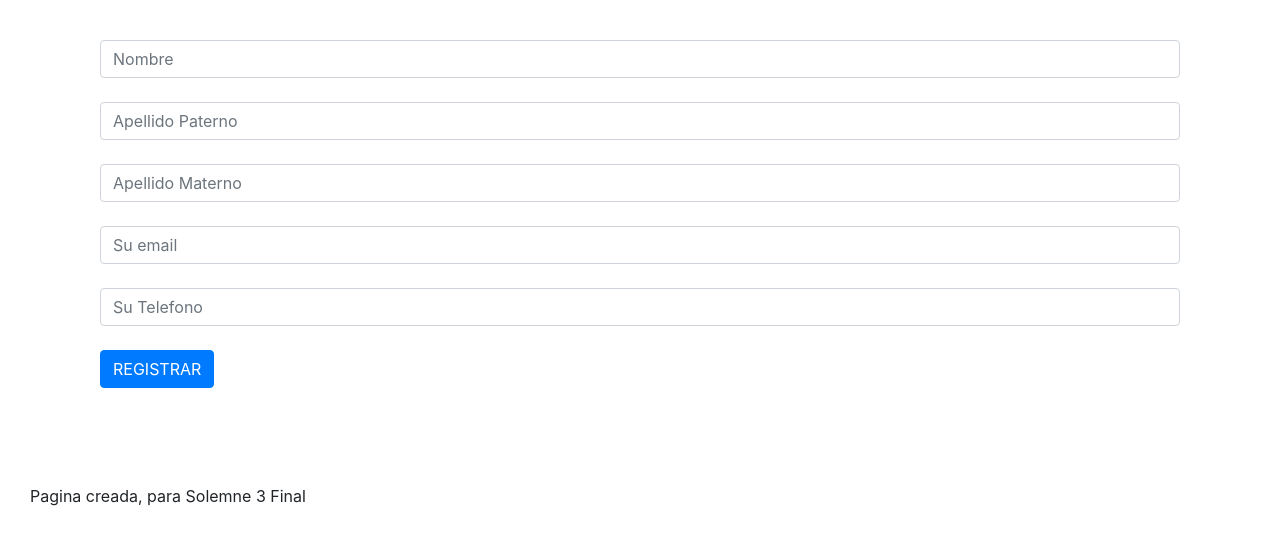
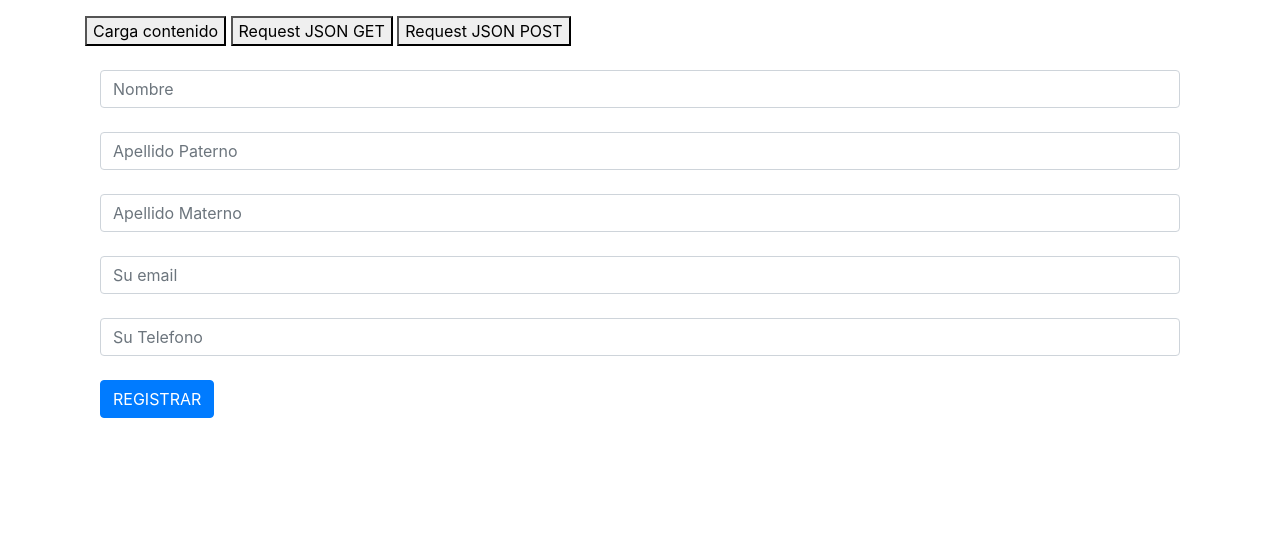
Before and after one commit to ifigueroator/solemne_final, a Django app: page / in a window 1280 px wide. Shown: the part 56-601 px from the top of the page. Run offline with Django 3.2, Linux system fonts and the light colour scheme; some libraries are stand-ins or nearby versions.

Commit message:
creacion de api rest y lista usuarios con axios

```diff
--- a/mantenedor/templates/home.html
+++ b/mantenedor/templates/home.html
@@ -19,79 +19,14 @@
   <!-- Bootstrap CSS -->
   <link rel="stylesheet" href="https://stackpath.bootstrapcdn.com/bootstrap/4.4.1/css/bootstrap.min.css" integrity="sha384-Vkoo8x4CGsO3+Hhxv8T/Q5PaXtkKtu6ug5TOeNV6gBiFeWPGFN9MuhOf23Q9Ifjh" crossorigin="anonymous">
 
-  <script src="https://cdnjs.cloudflare.com/ajax/libs/axios/0.21.0/axios.min.js"></script>
+  <script src="https://unpkg.com/axios/dist/axios.min.js"></script>
   <script src="https://code.jquery.com/jquery-3.5.1.slim.min.js"
   integrity="sha384-DfXdz2htPH0lsSSs5nCTpuj/zy4C+OGpamoFVy38MVBnE+IbbVYUew+OrCXaRkfj"
   crossorigin="anonymous"></script>
 
 
   <script>
-    $(document).ready(function () {
-      $("form[name='formContacto']")
-        .validate({
-          errorElement: 'span',
-          errorPlacement: function (error, element) {
-            error.addClass('invalid-feedback');
-            element.closest('.form-group').append(error);
-          },
-          highlight: function (element, errorClass, validClass) {
-            $(element).addClass('is-invalid');
-          },
-          unhighlight: function (element, errorClass, validClass) {
-            $(element).removeClass('is-invalid');
-          },
-          submitHandler: function(form) {
-            let txtnombre = $('#txtnombre');
-            let txtapellidop = $('#txtapellidop');
-            let txtapellidom = $('#txtapellidom');
-            let txtemail = $('#txtemail');
-            let txtfono = $('#txtfono');
 
-
-
-            axios.post('http://127.0.0.1:8000/admin/mantenedor/registro_cliente/add/', {
-              nombre:txtnombre.val() ,
-              apellidop: txtapellidop.val(),
-              apellidom: txtapellidom.val(),
-              email: txtemail.val(),
-              fono: txtfono.val(),
-              estado: 'Recepcionado'
-            }).then((respuesta) => {
-              $('#formSuccess').show();
-            }).catch((error) => {
-              console.error(error);
-            })
-           },
-          rules: {
-            txtTitulo: {
-              required: true,
-              normalizer: function (value) {
-                return $.trim(value);
-              },
-            },
-            txtCorreoElectronico: {
-              required: true,
-              email: true
-            },
-            txtMensaje: {
-              required: true,
-              normalizer: function (value) {
-                return $.trim(value);
-              },
-            },
-          },
-          messages: {
-            txtTitulo: 'El campo de titulo es requerido',
-            txtCorreoElectronico: {
-              required: 'El campo de correo electronico es requerido',
-              email: 'El campo de correo electronico debe ser un correo electronico',
-            },
-
-          }
-
-        })
-
-    });
 
   </script>
 
@@ -141,6 +76,12 @@
 
 </nav>
 
+ <!--FIN  NAV ---->
+ <style>
+  #loading {
+    display: none;
+  }
+</style>
 
 </head>
 
@@ -150,10 +91,42 @@
   <br>
   <br>
 
+ <div class="container">
+
+  <button id="carga_ajax">Carga contenido</button>
+  <button id="json_get">Request JSON GET</button>
+  <button id="json_post">Request JSON POST</button>
+  <div id="mensaje"></div>
+  <div id="loading"> Obteniendo datos...</div>
 
 
+ </div>
+  <script>
+var boton = document.getElementById('json_get');
+ boton.addEventListener('click', function() {
+   loading.style.display = 'block';
+   axios.get('http://127.0.0.1:8000/api/clientes/', {
+     responseType: 'json'
 
-  <form action="" name="formContacto">
+   })
+     .then(function(res) {
+       if(res.status==200) {
+         console.log(res.data);
+         mensaje.innerHTML = res.data.title;
+       }
+       console.log(res);
+     })
+     .catch(function(err) {
+       console.log(err);
+     })
+     .then(function() {
+       loading.style.display = 'none';
+     });
+ });
+  </script>
+
+
+  <form action="" name="json_post" id="json_post">
 
 
        <div class="container">
@@ -202,46 +175,8 @@
     </div>
 
 
-<div class="container-fluid">
 
 
-
-  <section>
-    <nav id="nav2">
-
-      <div class="row row-cols-2">
-        <div class="col"><br> </div>
-      </div>
-            <div class="row row-cols-2">
-        <div class="col"><i class="fa fa-wifi fa-5x" aria-hidden="true"></i></div>
-      </div>
-
-      <div class="row row-cols-2">
-        <div class="col"><br></div>
-      </div>
-      <div class="row row-cols-2">
-        <div class="col"><i class="fa fa-television fa-5x" aria-hidden="true"></i></div>
-      </div>
-      <div class="row row-cols-2">
-        <div class="col"><br></div>
-      </div>
-      <div class="row row-cols-2">
-        <div class="col"><i class="fa fa-volume-control-phone fa-5x" aria-hidden="true"></i></div>
-      </div>
-      <div class="row row-cols-2">
-        <div class="col"><br></div>
-      </div>
-
-    </nav>
-
-
-
-  <div class="container-fluid">
-  <footer>
-    <p> Pagina creada, para Solemne 3 Final  </p>
-  </footer>
-
-  </div>
 
 
 
```
